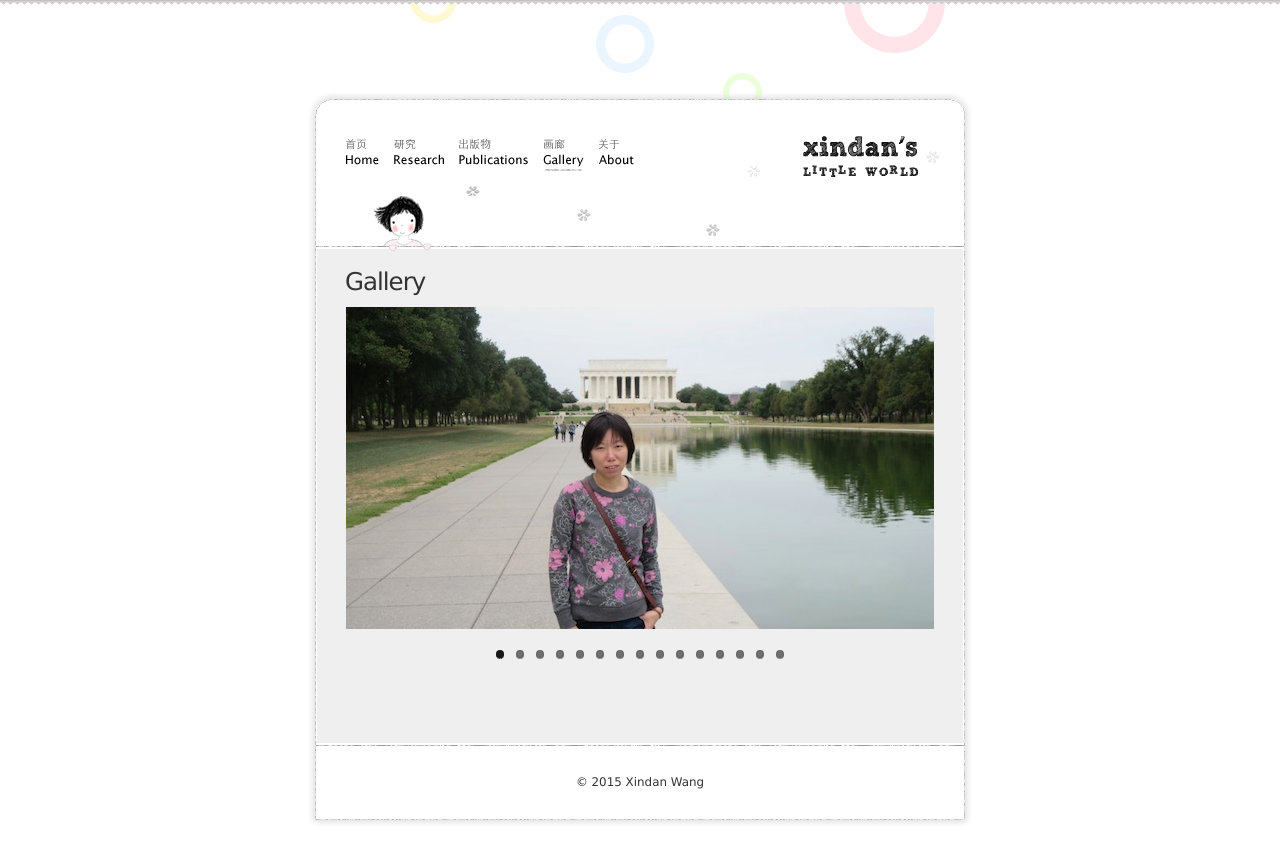
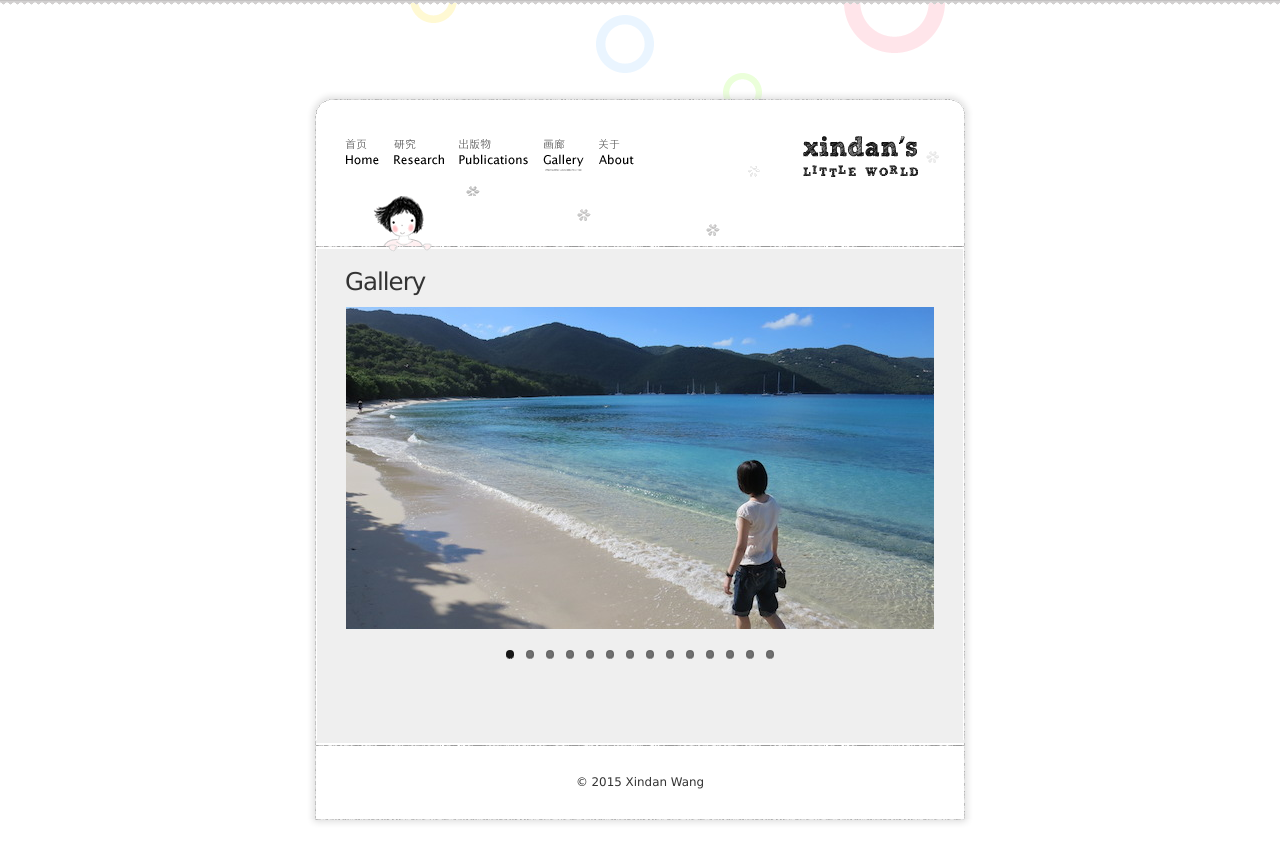
Before and after one commit to xindan/xindan.github.io, a Jekyll site: the page built from gallery/index.html, in a window 1280 px wide. Shown: the top 862 px of the page. Built offline with Jekyll 4.4.1, drawn with Linux system fonts in a browser that asks for light colours; Markdown is read by kramdown in place of the engine named in the settings.

Commit message:
Minor fixes

```diff
--- a/gallery/index.html
+++ b/gallery/index.html
@@ -9,7 +9,6 @@ class: gallery
 	<h2>Gallery</h2>
 	<div class="flexslider">
 		<ul class="slides">
-			<li><img src="../media/images/gallery/dc.jpg" alt="" title="D.C."></li>
 			<li><img src="../media/images/gallery/stjohn.jpg" alt="" title="Saint John"></li>
 			<li><img src="../media/images/gallery/pisa.jpg" alt="" title="Pisa"></li>
 			<li><img src="../media/images/gallery/niagara.jpg" alt="" title="Niagara Falls"></li>
--- a/index.html
+++ b/index.html
@@ -8,7 +8,7 @@ class: home
 <div id="main-content">
 	<div id="spec">
 		<h2>Specialization</h2>
-		<p>I am a biologist  fascinated by the beauty and complexity of the microscopic world. To a large degree, cells are like tiny black boxes. We are groping in an area that has not yet been fully illuminated. I hope I can let in a new thin beam of light to penetrate the box. And I am trying my best...</p>
+		<p>I am a biologist fascinated by the beauty and complexity of the microscopic world. To a large degree, cells are like tiny black boxes. We are groping in an area that has not yet been fully illuminated. I hope I can let in a new thin beam of light to penetrate the box. And I am trying my best...</p>
 	</div>
 </div>
 <div id="main-bot"></div>
```
Also changed, not shown: media/images/gallery/dc.jpg (deleted).
